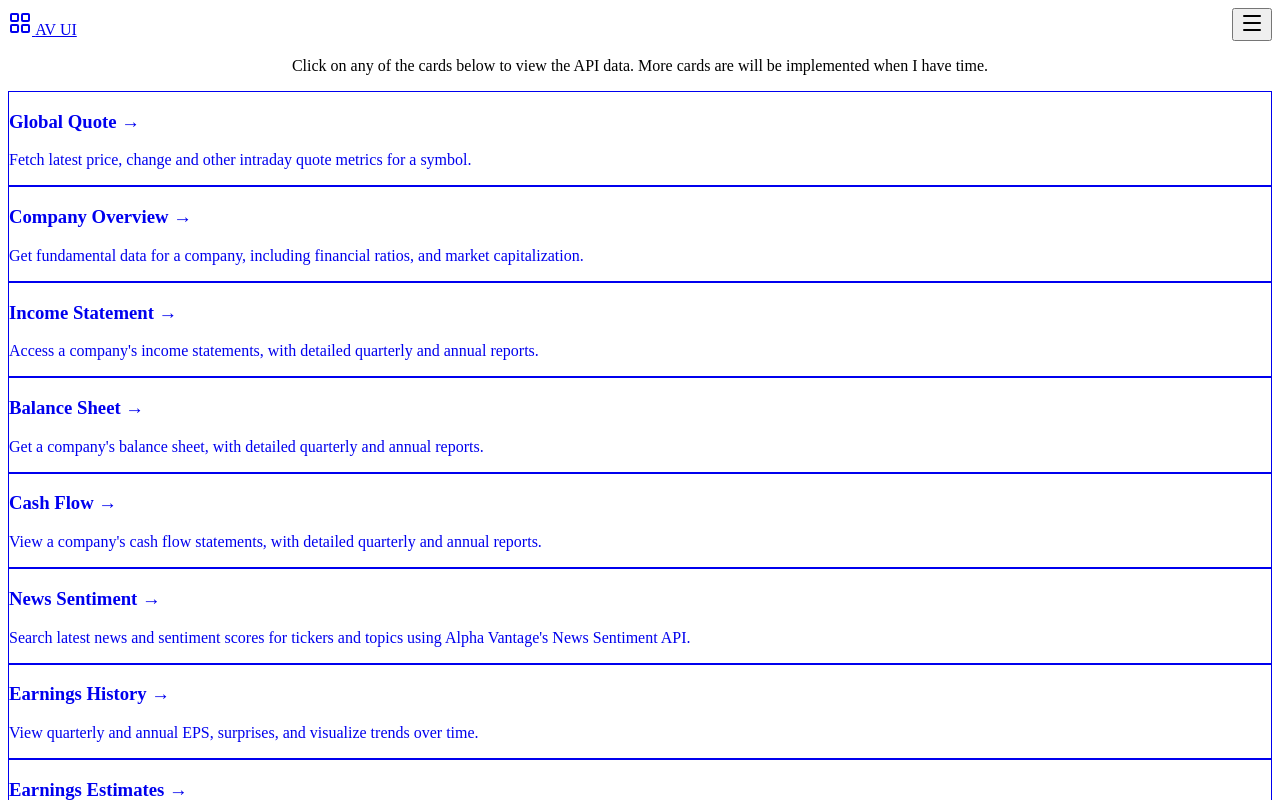
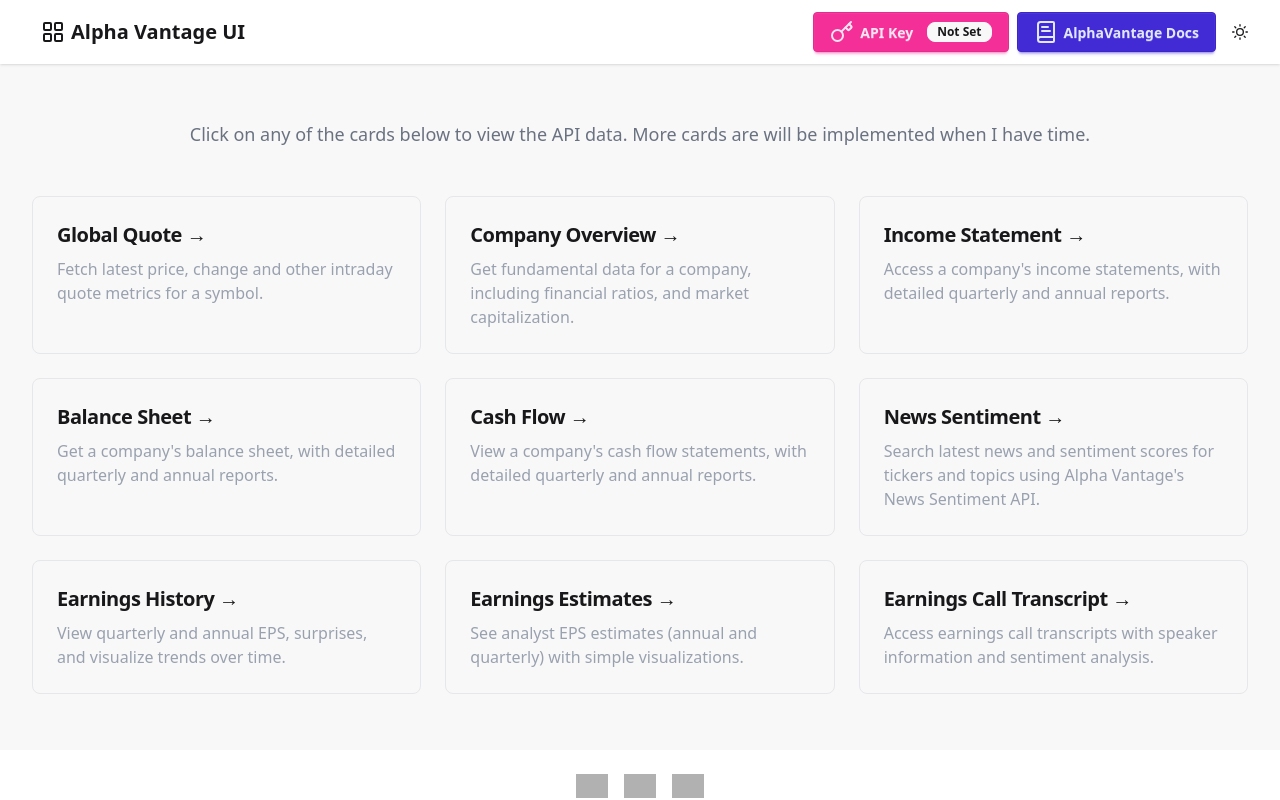
Before and after one commit to rafritts/alpha_vantage_ui, a SvelteKit app: page / in a window 1280 px wide. Shown: the top 800 px of the page. Built offline with nearby package versions, Linux system fonts and the light colour scheme; grey boxes are pictures that could not be loaded.

Commit message:
refactor: simplify CSS imports and add daisyUI plugin

```diff
--- a/src/app.css
+++ b/src/app.css
@@ -1,6 +1,5 @@
-@tailwind base;
-@tailwind components;
-@tailwind utilities;
+@import "tailwindcss";
+@plugin "daisyui";
 
 /* Smooth theme transition when toggling data-theme */
 @media (prefers-reduced-motion: no-preference) {
```
